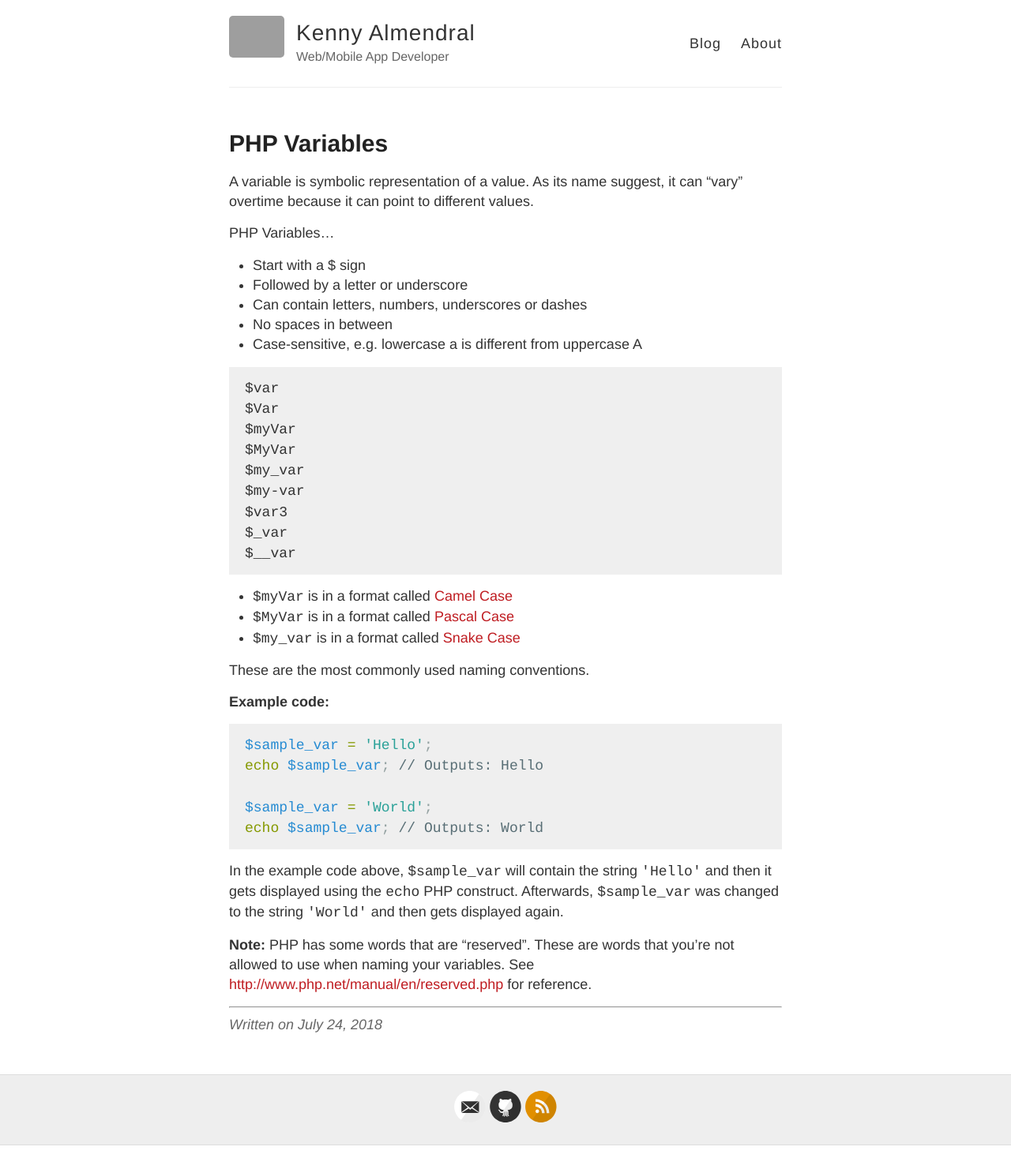
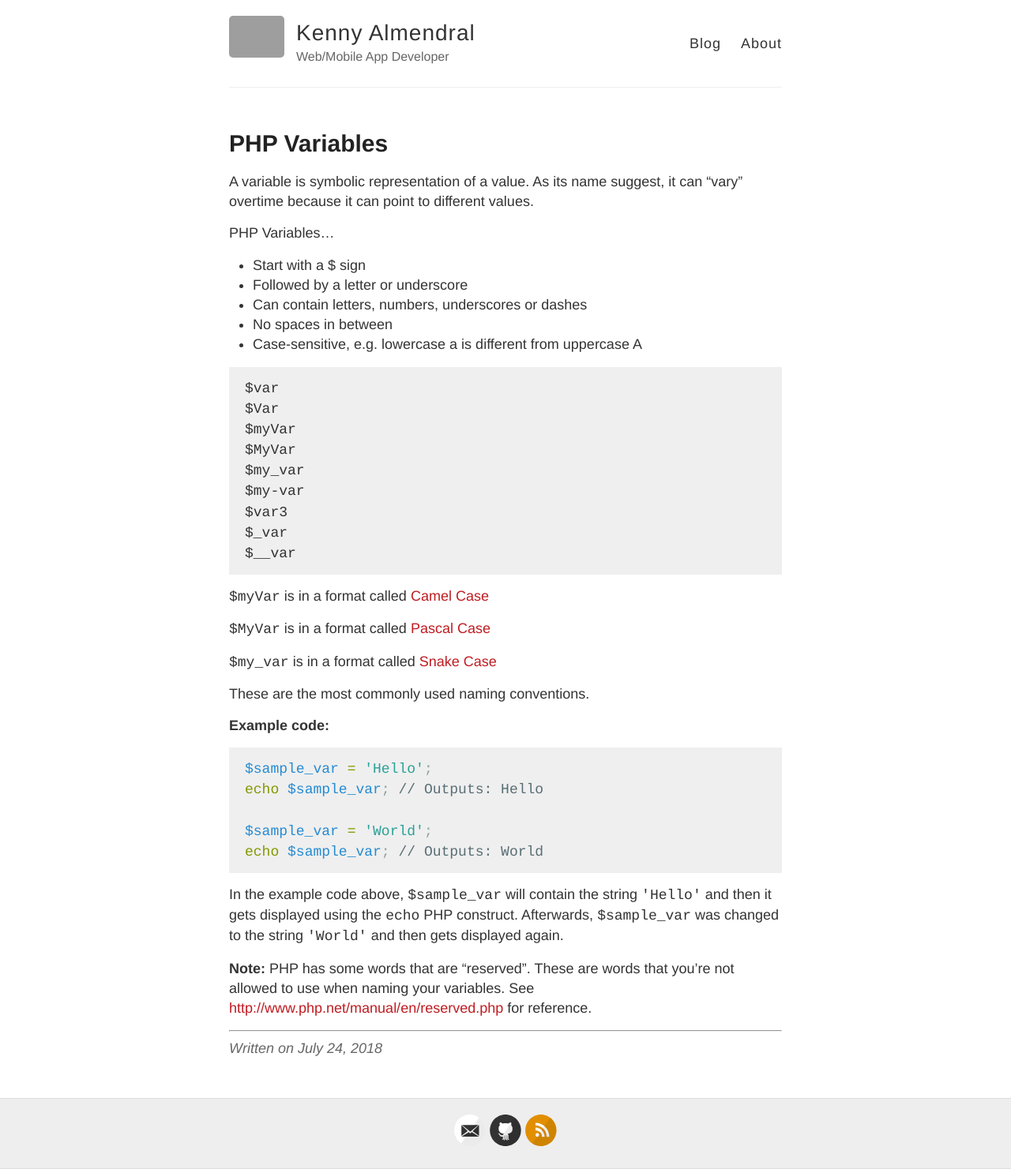
Before and after one commit to kennyalmendral/kennyalmendral.github.io, a Jekyll site: the page built from _posts/2018-07-24-php-variables.md, in a window 1280 px wide. Shown: the whole page at 79% size. Built offline with Jekyll 4.4.1, drawn with Linux system fonts in a browser that asks for light colours; before the commit the page ends 1451 px from its top, so only the background shows below that; grey boxes are pictures that could not be loaded.

````diff
--- a/_posts/2018-07-24-php-variables.md
+++ b/_posts/2018-07-24-php-variables.md
@@ -25,9 +25,11 @@ $_var
 $__var
 ```
 
-+ `$myVar` is in a format called [Camel Case](https://en.wikipedia.org/wiki/Camel_case){:target="_blank"}
-+ `$MyVar` is in a format called [Pascal Case](http://wiki.c2.com/?PascalCase){:target="_blank"}
-+ `$my_var` is in a format called [Snake Case](https://en.wikipedia.org/wiki/Snake_case){:target="_blank"}
+`$myVar` is in a format called [Camel Case](https://en.wikipedia.org/wiki/Camel_case){:target="_blank"}
+
+`$MyVar` is in a format called [Pascal Case](http://wiki.c2.com/?PascalCase){:target="_blank"}
+
+`$my_var` is in a format called [Snake Case](https://en.wikipedia.org/wiki/Snake_case){:target="_blank"}
 
 These are the most commonly used naming conventions.
 
````
